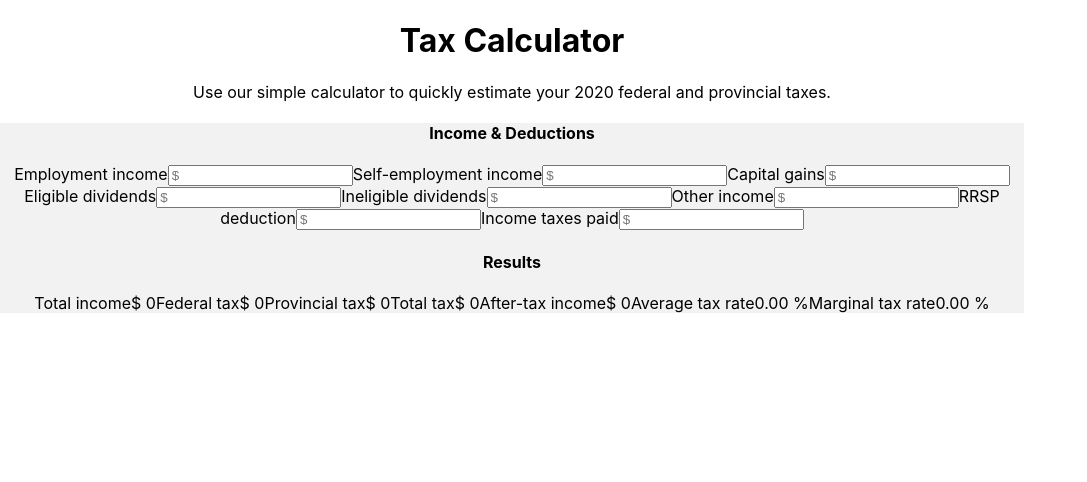
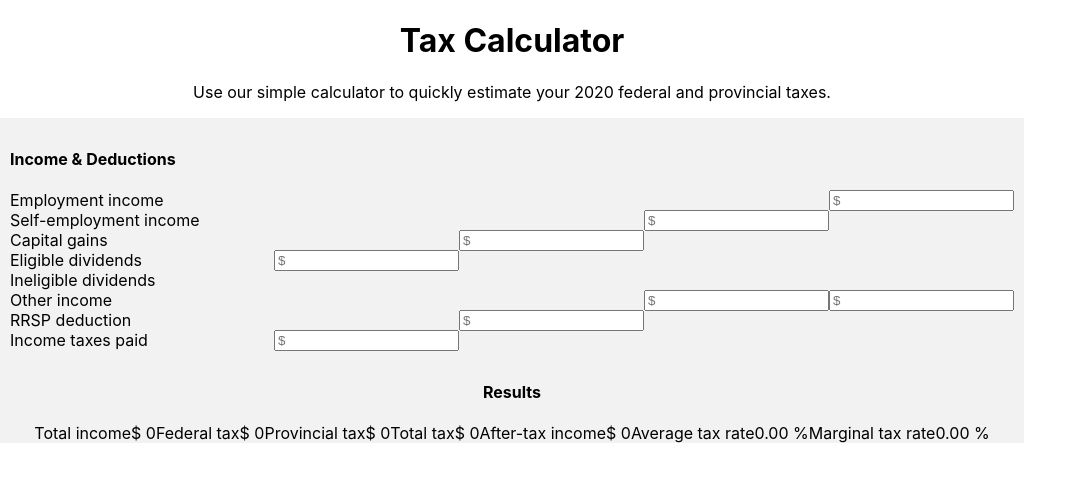
Before and after one commit to Kenji-Jumalon/taxcalculator, a React (Create React App) app in the folder src/main/ui/taxcalculatorapp/: page / in a window 1280 px wide. Shown: the top 482 px of the page, without its empty margins (0-1087 px from the left). Built offline with nearby package versions, Linux system fonts and the light colour scheme; the HTML template or start-up script is replaced by a standard one.

Commit message:
adds calculator income and deduction styling

```diff
--- a/src/main/ui/taxcalculatorapp/src/TaxCalculator.css
+++ b/src/main/ui/taxcalculatorapp/src/TaxCalculator.css
@@ -10,7 +10,16 @@
     background: #f2f2f2;
 }
 
-Col > label {
-    float: left;
-    display: block;
+div label {
+    margin-left: 0px;
+    text-align: left;
 }
+
+div input {
+    float: right;
+}
+#incomes {
+    text-align: left;
+    padding: 10px;
+    margin: 0;
+}
--- a/src/main/ui/taxcalculatorapp/src/TaxCalculator.js
+++ b/src/main/ui/taxcalculatorapp/src/TaxCalculator.js
@@ -14,24 +14,40 @@ class TaxCalculator extends Component {
                     <form>
                         <Container>
                             <Row>
-                                <Col xs={6}>
+                                <Col xs={6} id={"incomes"}>
                                     <h4>Income & Deductions</h4>
+                                    <div>
                                         <label>Employment income</label>
                                         <input type="text" placeholder={"$"}/>
+                                    </div>
+                                    <div>
                                         <label>Self-employment income</label>
                                         <input type="text" placeholder={"$"}/>
+                                    </div>
+                                    <div>
                                         <label>Capital gains</label>
                                         <input type="text" placeholder={"$"}/>
+                                    </div>
+                                    <div>
                                         <label>Eligible dividends</label>
                                         <input type="text" placeholder={"$"}/>
+                                    </div>
+                                    <div>
                                         <label>Ineligible dividends</label>
                                         <input type="text" placeholder={"$"}/>
+                                    </div>
+                                    <div>
                                         <label>Other income</label>
                                         <input type="text" placeholder={"$"}/>
+                                    </div>
+                                    <div>
                                         <label>RRSP deduction</label>
                                         <input type="text" placeholder={"$"}/>
+                                    </div>
+                                    <div>
                                         <label>Income taxes paid</label>
                                         <input type="text" placeholder={"$"}/>
+                                    </div>
                                 </Col>
                                 <Col xs={6}>
                                     <h4>Results</h4>
```
Lines whose indentation alone changed are shown as unchanged.
